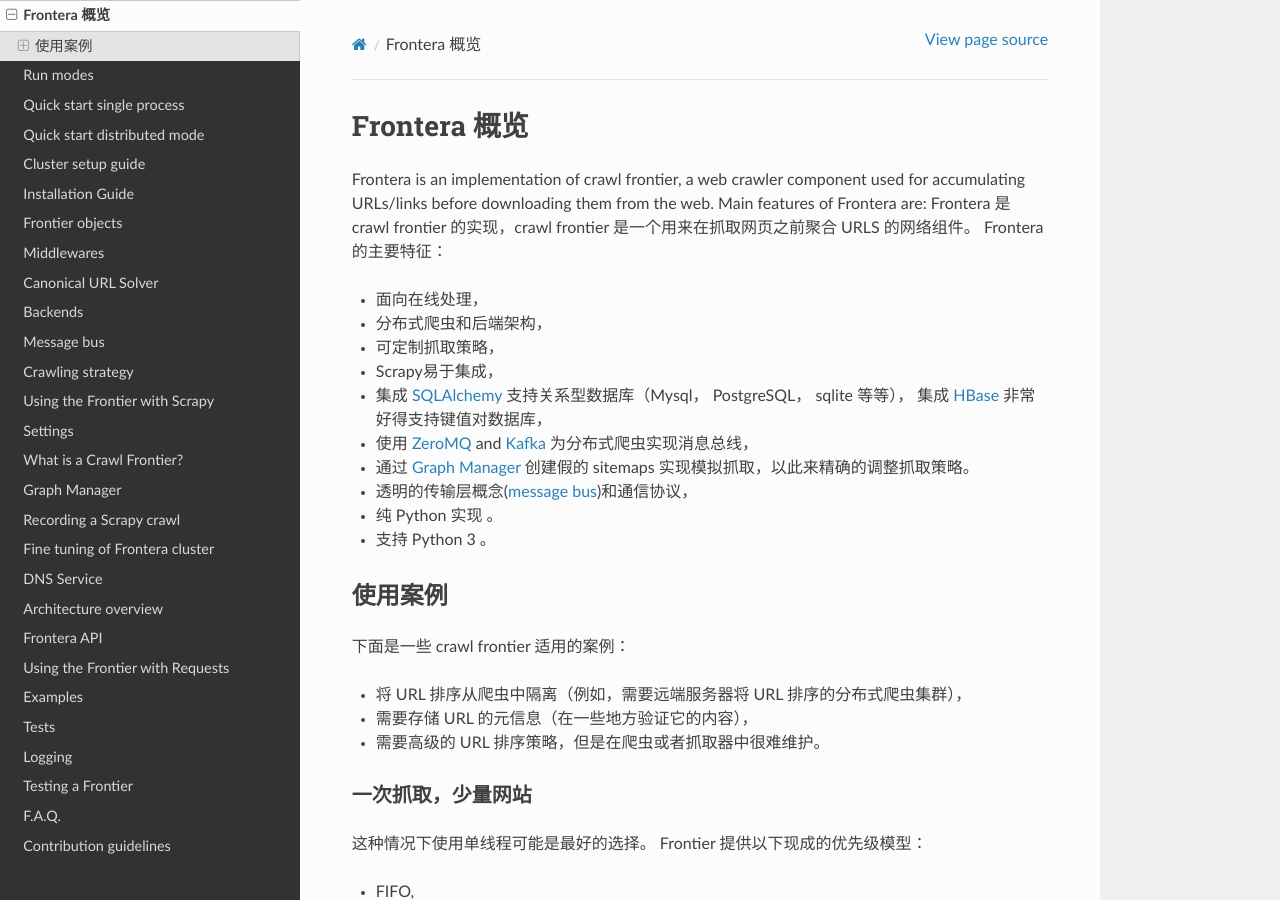
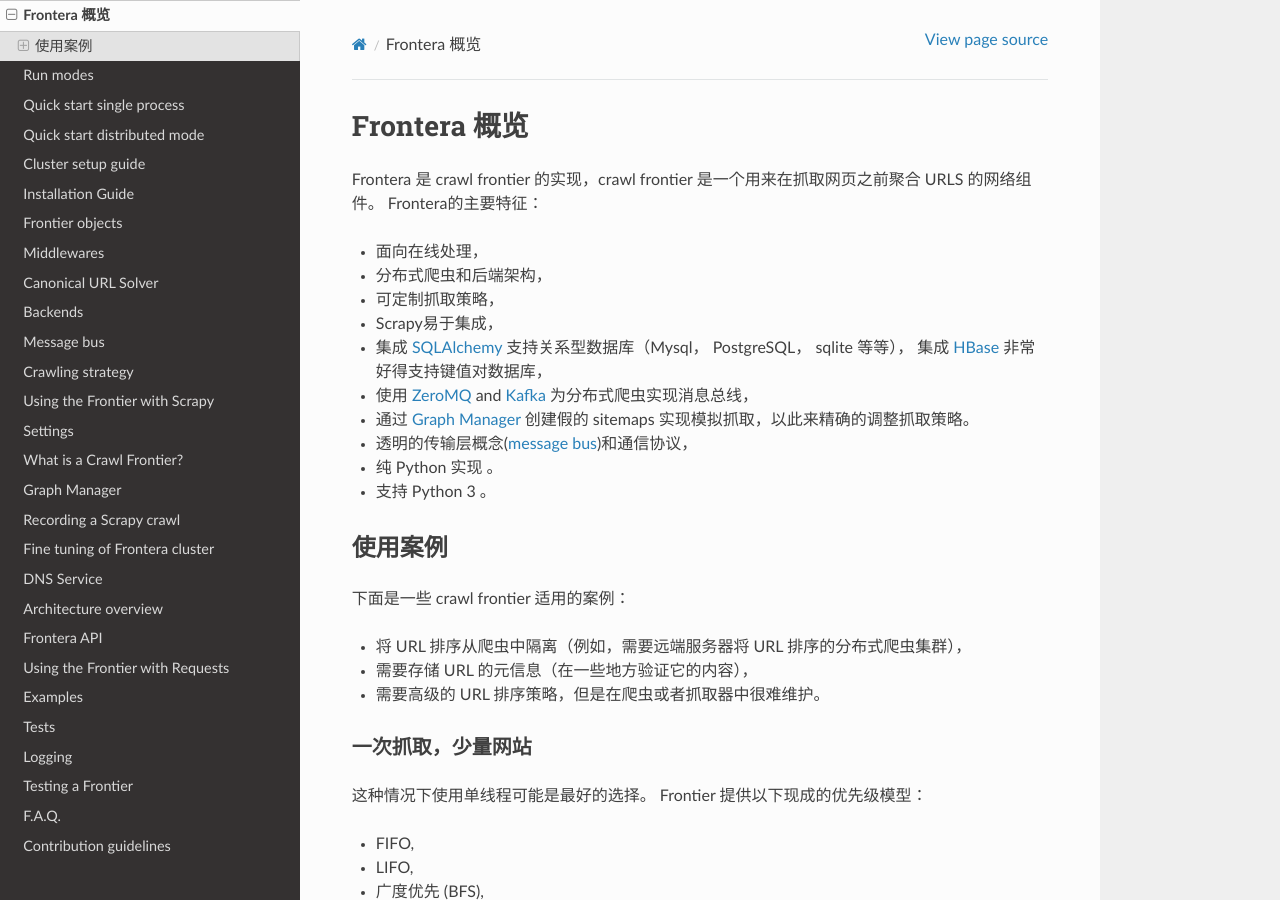
Before and after one commit to xsren/frontera-docs-zh_CN, a Sphinx documentation site: the page built from docs/source/topics/overview.rst, in a window 1280 px wide and 900 px high. Built offline with Sphinx 7.4.7 and the Read the Docs theme 2.0.0, drawn with Linux system fonts in a browser that asks for light colours.

Commit message:
update overview

```diff
--- a/docs/source/topics/overview.rst
+++ b/docs/source/topics/overview.rst
@@ -2,8 +2,6 @@
 Frontera 概览
 ====================
 
-Frontera is an implementation of crawl frontier, a web crawler component used for accumulating URLs/links before
-downloading them from the web. Main features of Frontera are:
 Frontera 是 crawl frontier 的实现，crawl frontier 是一个用来在抓取网页之前聚合 URLS 的网络组件。 Frontera的主要特征：
 
 * 面向在线处理，
```
